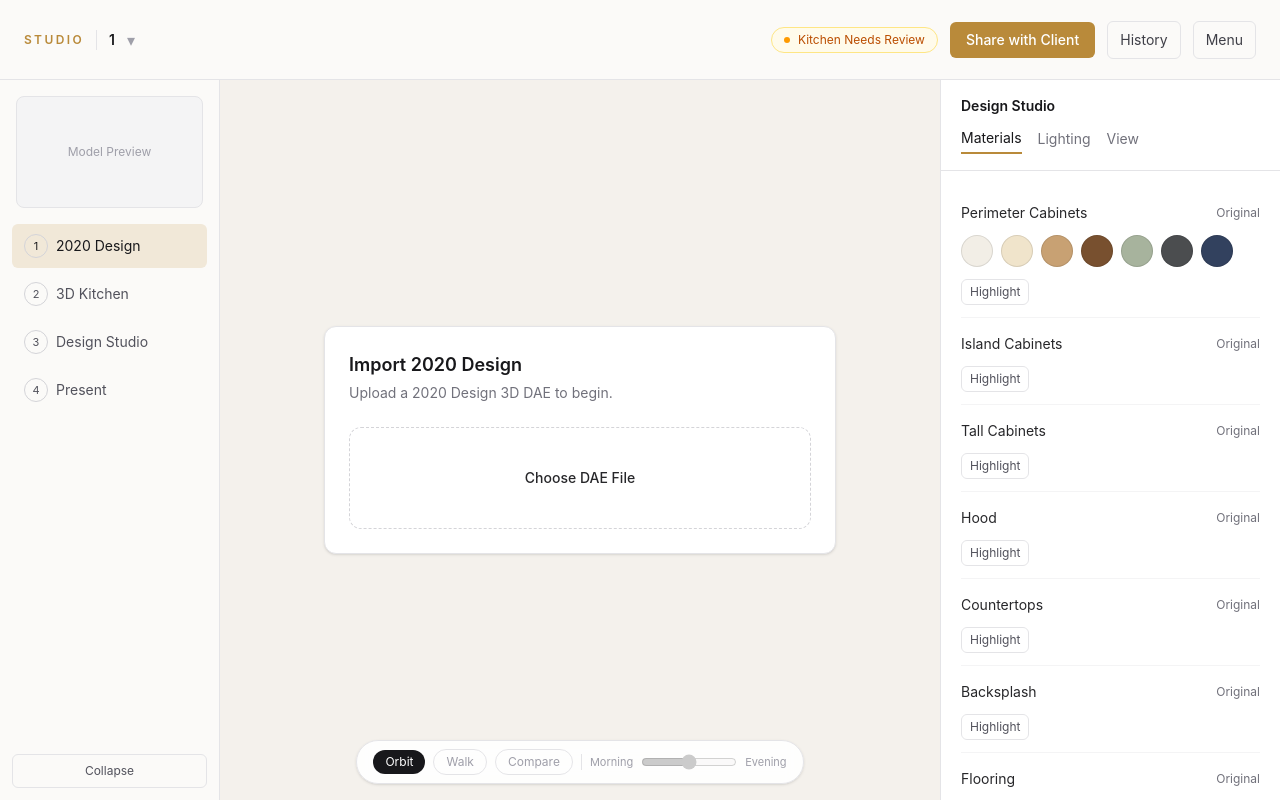
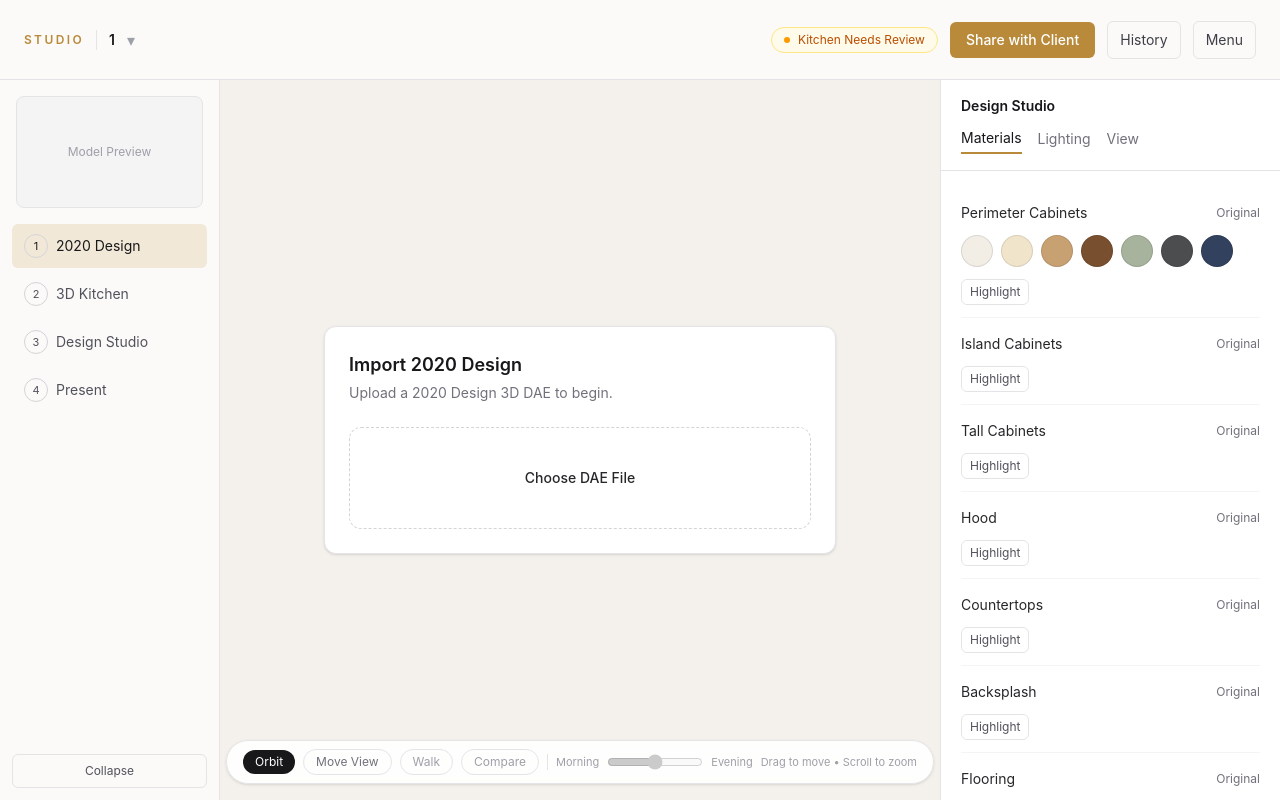
Before and after one commit to cabinetgenies/DesignStudio, a Next.js app: page /projects/1/studio-v2 in a window 1280 px wide. Built offline with nearby package versions, Linux system fonts and the light colour scheme.

Commit message:
feat(studio-v2): add move view camera controls

```diff
--- a/components/studio-v2/StudioV2Shell.tsx
+++ b/components/studio-v2/StudioV2Shell.tsx
@@ -33,6 +33,9 @@ export default function StudioV2Shell({ projectName }: { projectName: string })
   const [highlightZone, setHighlightZone] = useState<V2MaterialZone | null>(null);
   const [presenting, setPresenting] = useState(false);
   const [leftRailCollapsed, setLeftRailCollapsed] = useState(false);
+  const [interactionMode, setInteractionMode] = useState<"orbit" | "move">(
+    "orbit",
+  );
   const [runtimeSummary, setRuntimeSummary] =
     useState<V2ClassificationSummary | null>(null);
   const [loadError, setLoadError] = useState<string | null>(null);
@@ -115,7 +118,13 @@ export default function StudioV2Shell({ projectName }: { projectName: string })
               setStatus("Import failed");
             }}
           />
-          <V2ViewportControls />
+          <V2ViewportControls
+            mode={interactionMode}
+            onModeChange={(mode) => {
+              setInteractionMode(mode);
+              viewerRef.current?.setInteractionMode(mode);
+            }}
+          />
 
           {loadError ? (
             <div className="pointer-events-none absolute inset-0 flex items-center justify-center bg-white/80 text-sm text-red-700">
--- a/components/studio-v2/V2Viewport.tsx
+++ b/components/studio-v2/V2Viewport.tsx
@@ -29,6 +29,7 @@ export interface V2ViewportHandle {
   restoreAllMaterials: () => void;
   applyMaterialSelections: (selections: V2MaterialSelections) => void;
   highlightZone: (zone: V2MaterialZone | null) => void;
+  setInteractionMode: (mode: "orbit" | "move") => void;
 }
 
 const V2Viewport = forwardRef<V2ViewportHandle, V2ViewportProps>(
@@ -101,6 +102,8 @@ const V2Viewport = forwardRef<V2ViewportHandle, V2ViewportProps>(
       applyMaterialSelections: (selections) =>
         viewerRef.current?.applyMaterialSelections(selections),
       highlightZone: (zone) => viewerRef.current?.highlightZone(zone),
+      setInteractionMode: (mode) =>
+        viewerRef.current?.setInteractionMode(mode),
     }),
     [],
   );
--- a/components/studio-v2/V2ViewportControls.tsx
+++ b/components/studio-v2/V2ViewportControls.tsx
@@ -1,11 +1,37 @@
 "use client";
 
-export default function V2ViewportControls() {
+export default function V2ViewportControls({
+  mode,
+  onModeChange,
+}: {
+  mode: "orbit" | "move";
+  onModeChange: (mode: "orbit" | "move") => void;
+}) {
   return (
     <div className="pointer-events-none absolute inset-x-0 bottom-4 flex justify-center">
       <div className="pointer-events-auto flex items-center gap-2 rounded-full border border-zinc-200 bg-white/90 px-4 py-2 shadow-sm backdrop-blur">
-        <button type="button" className="rounded-full bg-zinc-900 px-3 py-1 text-xs text-white">
+        <button
+          type="button"
+          onClick={() => onModeChange("orbit")}
+          className={`rounded-full px-3 py-1 text-xs ${
+            mode === "orbit"
+              ? "bg-zinc-900 text-white"
+              : "border border-zinc-200 text-zinc-500 hover:bg-zinc-100"
+          }`}
+        >
           Orbit
+        </button>
+        <button
+          type="button"
+          onClick={() => onModeChange("move")}
+          title="Drag to reposition the kitchen"
+          className={`rounded-full px-3 py-1 text-xs ${
+            mode === "move"
+              ? "bg-zinc-900 text-white"
+              : "border border-zinc-200 text-zinc-500 hover:bg-zinc-100"
+          }`}
+        >
+          Move View
         </button>
         <button type="button" className="rounded-full border border-zinc-200 px-3 py-1 text-xs text-zinc-400">
           Walk
@@ -17,6 +43,7 @@ export default function V2ViewportControls() {
         <span className="text-[11px] text-zinc-400">Morning</span>
         <input type="range" disabled className="w-24" />
         <span className="text-[11px] text-zinc-400">Evening</span>
+        <span className="text-[11px] text-zinc-400">Drag to move • Scroll to zoom</span>
       </div>
     </div>
   );
--- a/lib/studio-v2/v2-viewer.ts
+++ b/lib/studio-v2/v2-viewer.ts
@@ -73,11 +73,14 @@ export class V2Viewer {
     this.controls = new OrbitControls(this.camera, this.renderer.domElement);
     this.controls.enableDamping = true;
     this.controls.dampingFactor = 0.08;
+    this.controls.enablePan = true;
+    this.controls.screenSpacePanning = true;
     this.controls.minDistance = 0.1;
     this.controls.maxDistance = 80;
     this.controls.minPolarAngle = 0.1;
     this.controls.maxPolarAngle = Math.PI / 2 - 0.03;
     this.controls.target.set(0, 1, 0);
+    this.setInteractionMode("orbit");
 
     this.scene.add(new THREE.HemisphereLight(0xffffff, 0xd9d4cc, 1.4));
     const dir = new THREE.DirectionalLight(0xffffff, 2.2);
@@ -289,6 +292,24 @@ export class V2Viewer {
       return;
     }
     this.applyViewPose(view, this.modelRoot);
+  }
+
+  setInteractionMode(mode: "orbit" | "move") {
+    if (mode === "move") {
+      this.controls.mouseButtons = {
+        LEFT: THREE.MOUSE.PAN,
+        MIDDLE: THREE.MOUSE.DOLLY,
+        RIGHT: THREE.MOUSE.PAN,
+      };
+      this.container.style.cursor = "grab";
+    } else {
+      this.controls.mouseButtons = {
+        LEFT: THREE.MOUSE.ROTATE,
+        MIDDLE: THREE.MOUSE.DOLLY,
+        RIGHT: THREE.MOUSE.PAN,
+      };
+      this.container.style.cursor = "default";
+    }
   }
 
   private applyViewPose(view: V2View, wrapper: THREE.Group) {
```
